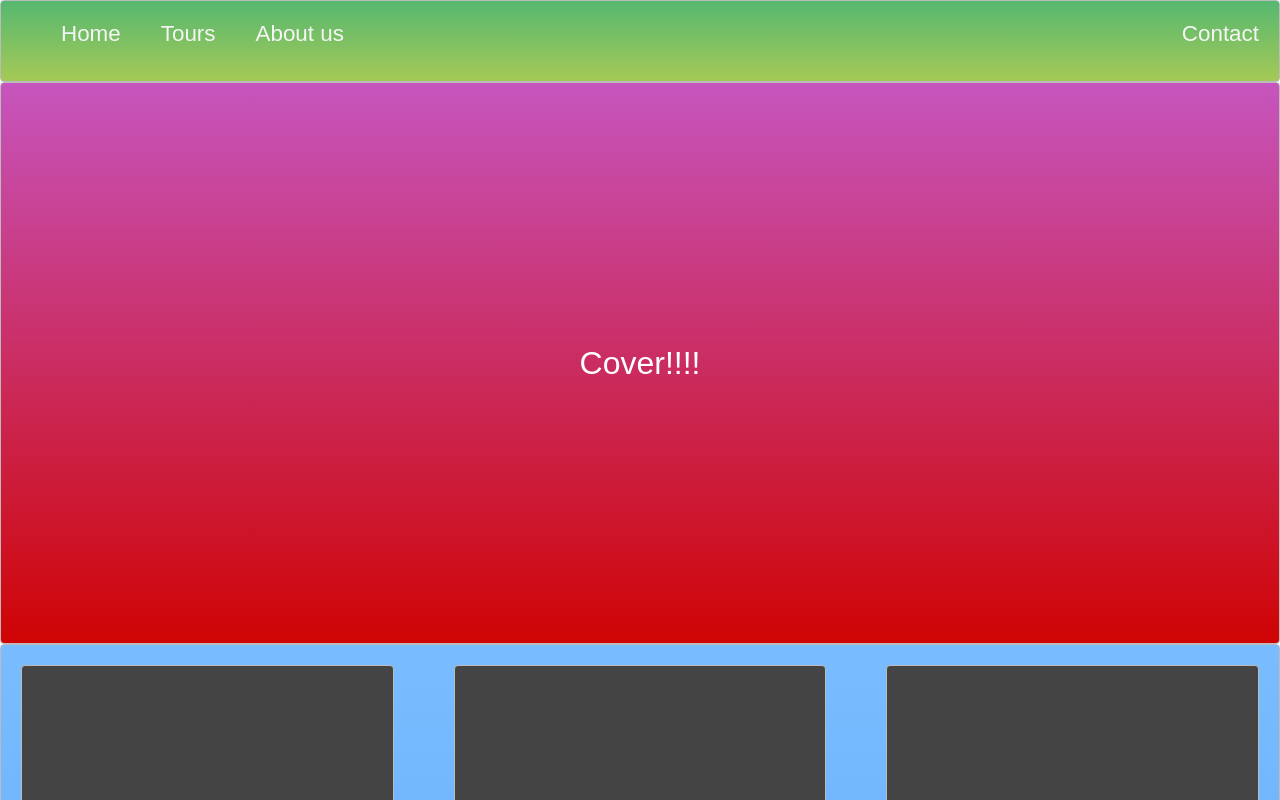
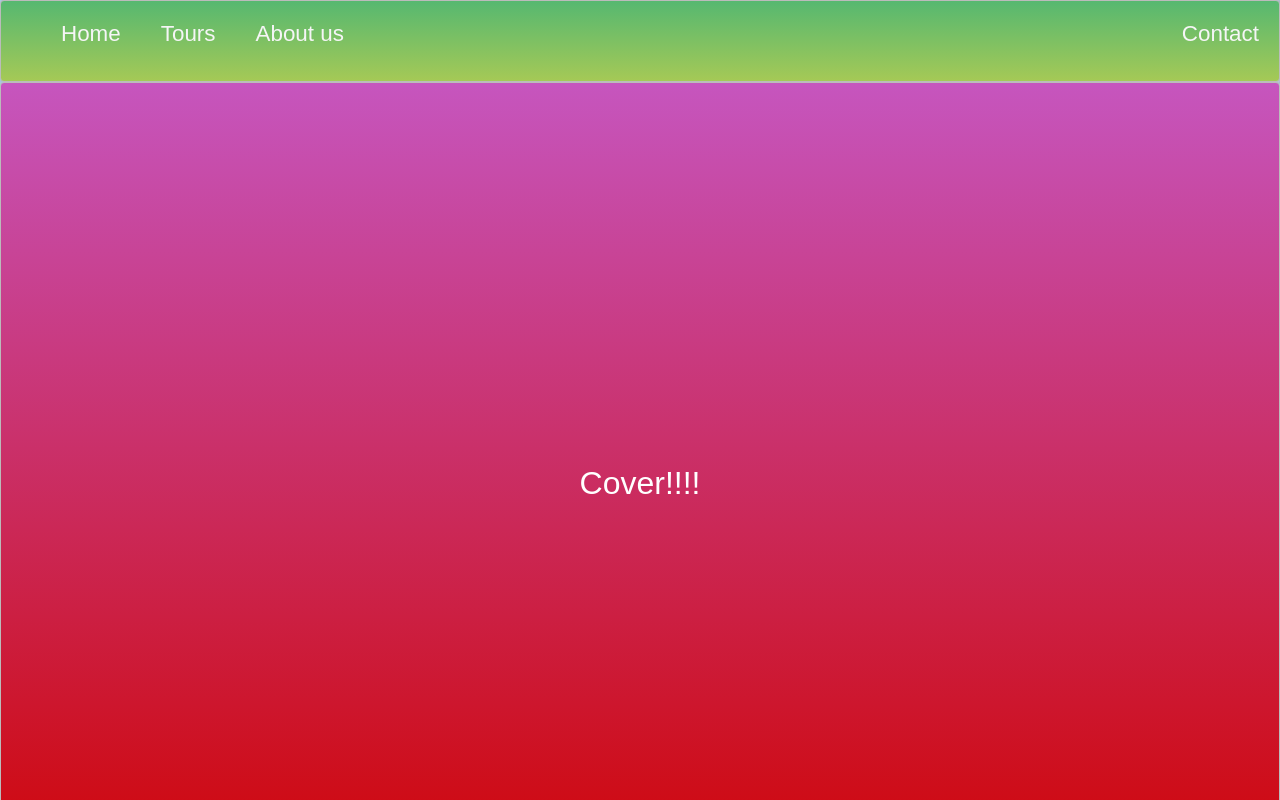
Before and after one commit to XiaanB/xiaanB.github.io, a plain HTML site: page template.html in a window 1280 px wide. Shown: the top 800 px of the page. Drawn offline with Linux system fonts and the light colour scheme.

Commit message:
Update templateCSS.css

```diff
--- a/templateCSS.css
+++ b/templateCSS.css
@@ -1,6 +1,7 @@
 body {
     margin: 0 auto;
     font-family: Arial;
+    background-image: url('mt cook.jpg');
 }
 
 .zone {
@@ -64,10 +65,11 @@ a {
  **********************************************************************/
 .container {
     /*show heigh: auto*/
-    height: 70vh;
+    height: 100vh;
     display: flex;
     align-items: center;
     justify-content: center;
+
 }
 
 .cover {
```
